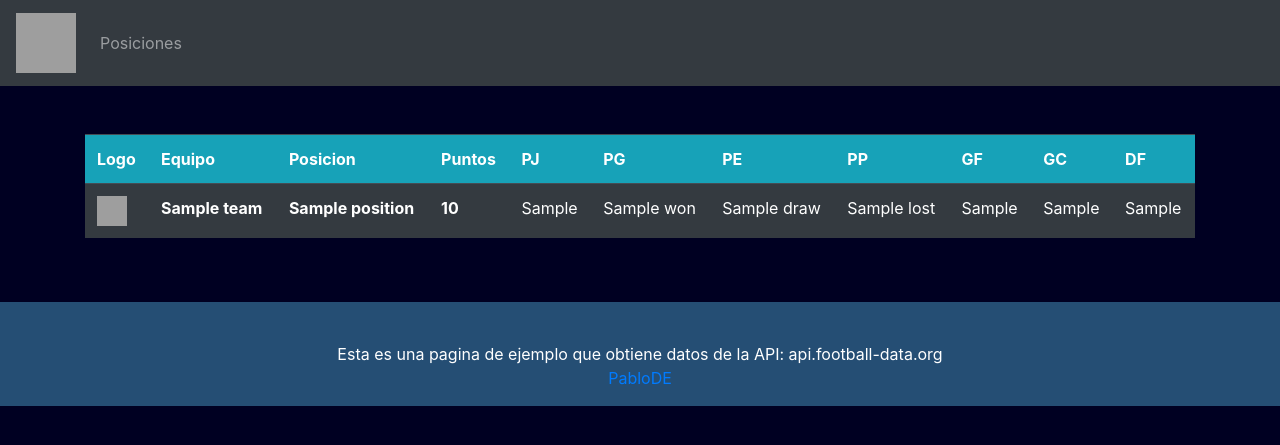
After one commit to pablo-de/premier-resultados, a Flask app: page /posiciones in a window 1280 px wide. The commit adds this page. Shown: the top 445 px of the page. Run offline with Flask 2, Linux system fonts and the light colour scheme; a database or web service that is not in the repository returns one stand-in record (values such as "Sample title"); data that the repository does not hold is empty; some libraries are stand-ins or nearby versions; grey boxes are pictures that could not be loaded.

Commit message:
Agregando datos de API, mejoras varias

```diff
--- a/main.py
+++ b/main.py
@@ -1,20 +1,62 @@
 from flask import Flask, json
-from flask import render_template
+from flask import render_template, jsonify
 import requests
+import datetime
 
 app = Flask(__name__)
 
+SECRET_KEY = ""
+id_competitions = '2021'
+api = 'https://api.football-data.org'
 
-@app.route('/')
+fecha = datetime.datetime.utcnow()
+
+def competition():
+    competitionsUrl = '/v2/competitions/' + id_competitions
+    headers = { 'X-Auth-Token': SECRET_KEY }
+    response = requests.get(api + competitionsUrl, headers = headers)
+    response.raise_for_status()
+    content = response.json()
+    currentSeason = content['currentSeason']
+    matchday = currentSeason['currentMatchday']
+    return str(matchday)
+
+#Traer desde la API los datos para armar la tabla de posiciones
 def standings():
-    SECRET_KEY = ""
-    id_competitions = '2021'
-    api = 'https://api.football-data.org'
-    uri = '/v2/competitions/' + id_competitions + '/standings'
+    urlStandings = '/v2/competitions/' + id_competitions + '/standings'
     headers = { 'X-Auth-Token': SECRET_KEY }
 
-    response = requests.get(api + uri, headers = headers)
+    response = requests.get(api + urlStandings, headers = headers)
     response.raise_for_status()
     content = response.json()
     table = content['standings'][0]['table']
-    return render_template("index.html", data = table)
+    return table
+
+#Traer desde la API los datos para los resultados de los partidos
+def matches():
+    matchday = competition()
+    urlMatches = '/v2/competitions/' + id_competitions + '/matches?matchday=' + matchday
+    headers = { 'X-Auth-Token': SECRET_KEY }
+    response = requests.get(api + urlMatches, headers = headers)
+    response.raise_for_status()
+    content = response.json()
+    fixture = content['matches']
+    return fixture
+
+#Testear json
+@app.route('/data_json')
+def data_json():
+    dummy_data = matches()
+    return jsonify(dummy_data)
+
+#Routeo a paginas.
+@app.route('/')
+@app.route('/home')
+def home_page():
+    partidos = matches()
+    return render_template("index.html", data = partidos)
+
+@app.route('/posiciones')
+def tabla_page():
+    posiciones = standings()
+    return render_template("tabla.html", data = posiciones)
--- /dev/null
+++ b/templates/base.html
@@ -0,0 +1,74 @@
+<!doctype html>
+<html lang="es">
+
+<head>
+    <!-- Required meta tags -->
+    <meta charset="utf-8">
+    <meta name="viewport" content="width=device-width, initial-scale=1, shrink-to-fit=no">
+    <!-- Bootstrap CSS -->
+    <link rel="stylesheet" href="https://cdn.jsdelivr.net/npm/bootstrap@4.5.3/dist/css/bootstrap.min.css"
+        integrity="sha384-TX8t27EcRE3e/ihU7zmQxVncDAy5uIKz4rEkgIXeMed4M0jlfIDPvg6uqKI2xXr2" crossorigin="anonymous">
+    <title>
+        {% block title %}
+        {% endblock %}
+    </title>
+</head>
+
+<body>
+    <nav class="navbar navbar-expand-md navbar-dark bg-dark">
+        <a class="navbar-brand" href="{{ url_for('home_page') }}"><img src="http://1.bp.blogspot.com/-Q7tZ6G7C5Vg/VeQA3tJ74xI/AAAAAAAAAIc/qfSs8RYoXzI/s1600/Premier%2BLeague.png" alt="logo" width="60" height="60"></a>
+        <button class="navbar-toggler" type="button" data-toggle="collapse" data-target="#navbarNav">
+            <span class="navbar-toggler-icon"></span>
+        </button>
+        <div class="collapse navbar-collapse" id="navbarNav">
+            <ul class="navbar-nav mr-auto">
+
+                <li class="nav-item">
+                    <a class="nav-link" href="{{ url_for('tabla_page') }}">Posiciones</a>
+                </li>
+            </ul>
+
+        </div>
+    </nav>
+    {% block content %}
+
+    {% endblock %}
+
+
+    <!-- Aca falta agregar el Footer -->
+    <footer class="page-footer font-small blue pt-4">
+        <div class="footer-copyright text-center py-3">Esta es una pagina de ejemplo que obtiene datos de la API: api.football-data.org <br>
+            <a href="https://github.com/pablo-de" target="_blank"> PabloDE</a>
+        </div>
+    </footer>
+
+    <!-- Optional JavaScript -->
+    <!-- jQuery first, then Popper.js, then Bootstrap JS -->
+    <script src='https://kit.fontawesome.com/a076d05399.js'></script>
+    <script src="https://code.jquery.com/jquery-3.5.1.slim.min.js"
+        integrity="sha384-DfXdz2htPH0lsSSs5nCTpuj/zy4C+OGpamoFVy38MVBnE+IbbVYUew+OrCXaRkfj"
+        crossorigin="anonymous"></script>
+    <script src="https://cdn.jsdelivr.net/npm/popper.js@1.16.1/dist/umd/popper.min.js"
+        integrity="sha384-9/reFTGAW83EW2RDu2S0VKaIzap3H66lZH81PoYlFhbGU+6BZp6G7niu735Sk7lN"
+        crossorigin="anonymous"></script>
+    <script src="https://stackpath.bootstrapcdn.com/bootstrap/4.5.2/js/bootstrap.min.js"
+        integrity="sha384-B4gt1jrGC7Jh4AgTPSdUtOBvfO8shuf57BaghqFfPlYxofvL8/KUEfYiJOMMV+rV"
+        crossorigin="anonymous"></script>
+</body>
+
+
+<style>
+    body {
+        background-size: 95%;
+        background-position: center;
+        background-repeat: no-repeat;
+        background-color: #000022;
+        color: white;
+    }
+
+    footer{
+        background-color: rgba(38, 79, 117, 0.993)
+    }
+</style>
+
+</html>
--- /dev/null
+++ b/templates/includes/posiciones.html
@@ -0,0 +1,30 @@
+<table class="table table-dark table-striped">
+    <tr class="bg-info">
+        <th>Logo</th>
+        <th>Equipo</th>
+        <th>Posicion</th>
+        <th>Puntos</th>
+        <th>PJ</th>
+        <th>PG</th>
+        <th>PE</th>
+        <th>PP</th>
+        <th>GF</th>
+        <th>GC</th>
+        <th>DF</th>
+    </tr>
+    {% for item in data %}
+    <tr>
+        <td><img src="{{item.team.crestUrl}}" alt="logo" width="30" height="30"></td>
+        <td><b>{{item.team.name}}</b></td>
+        <td><b>{{item.position}}</b></td>
+        <td><b>{{item.points}}</b></td>
+        <td>{{item.playedGames}}</td>
+        <td>{{item.won}}</td>
+        <td>{{item.draw}}</td>
+        <td>{{item.lost}}</td>
+        <td>{{item.goalsFor}}</td>
+        <td>{{item.goalsAgainst}}</td>
+        <td>{{item.goalDifference}}</td>
+    </tr>
+    {% endfor %}
+</table>
--- /dev/null
+++ b/templates/tabla.html
@@ -0,0 +1,18 @@
+{% extends 'base.html' %}
+{% block title %}
+Premier League
+{% endblock %}
+{% block content %}
+
+<body>
+    <!-- The navbar should be placed -->
+    <br>
+    <br>
+    <div class="container-lg">
+        {% include 'includes/posiciones.html' %}
+    </div>
+    <br>
+    <br>
+</body>
+
+{% endblock %}
```
Also changed, not shown: templates/includes/matches.html (deleted, +0 -30 lines), templates/includes/partidos.html (added, +31 -0 lines), templates/index.html (+10 -35 lines), run.py (line endings or trailing spaces).
